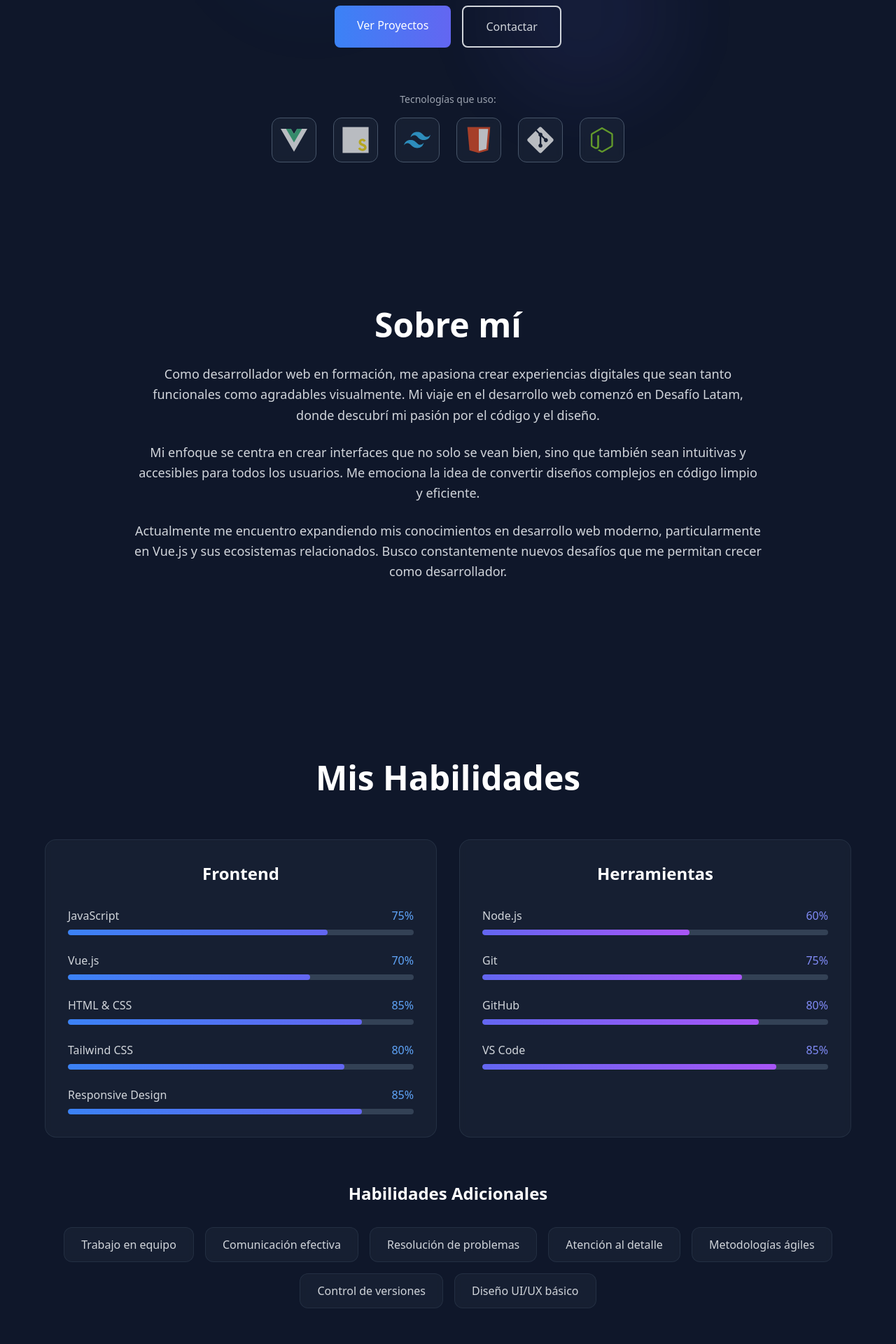
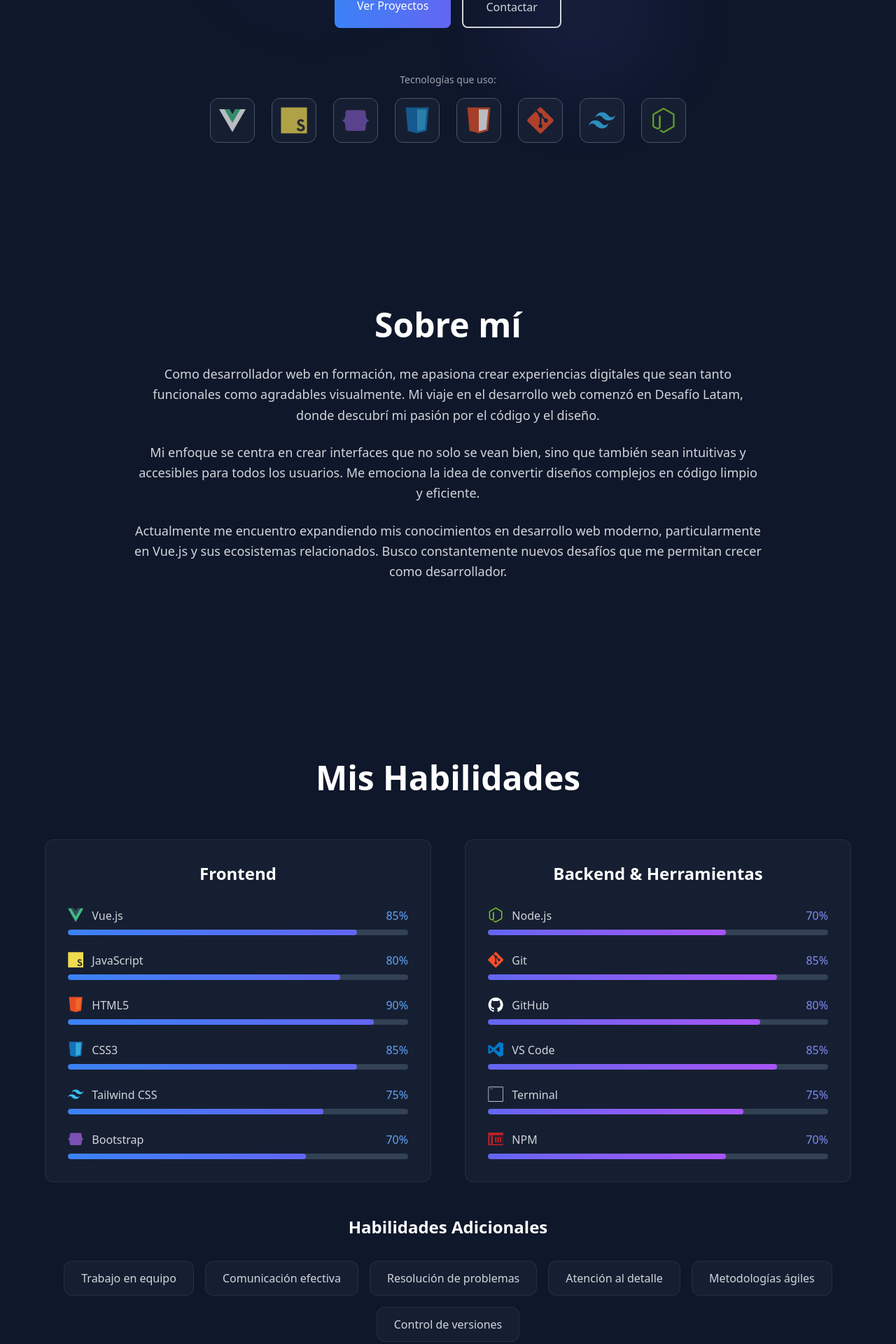
Before and after one commit to FideoKojima/mi-portafolio, a Vue app: page / in a window 1280 px wide. Shown: the part 456-2376 px from the top of the page at 70% size. Built offline with nearby package versions, Linux system fonts and the light colour scheme.

Commit message:
refactor HeroSection.vue to enhance layout and add tooltips for technologies

```diff
--- a/src/components/HeroSection.vue
+++ b/src/components/HeroSection.vue
@@ -16,12 +16,8 @@
     >
       <div class="text-center max-w-4xl">
         <!-- Introducción animada -->
-        <div class="inline-block mb-6 mt-16">
-          <span
-            class="bg-blue-500/10 text-blue-400 px-6 py-2 rounded-full text-sm font-medium tracking-wide mt-4"
-          >
-            Desarrollador Web Frontend
-          </span>
+        <div class="mb-8">
+          <p class="text-gray-400 text-base">Desarrollador Web Frontend</p>
         </div>
 
         <!-- Nombre -->
@@ -63,9 +59,16 @@
           <div class="flex flex-wrap justify-center gap-6">
             <div
               v-for="tech in technologies"
-              :key="tech"
-              class="group w-16 h-16 flex items-center justify-center p-3 bg-slate-800/50 rounded-xl backdrop-blur-sm hover:bg-slate-700/50 transition-all duration-300 border border-slate-600"
+              :key="tech.name"
+              class="group relative w-16 h-16 flex items-center justify-center p-3 bg-slate-800/50 rounded-xl backdrop-blur-sm hover:bg-slate-700/50 transition-all duration-300 border border-slate-600 hover:-translate-y-2 hover:shadow-lg hover:shadow-blue-500/20 cursor-pointer"
             >
+              <!-- Tooltip -->
+              <div
+                class="absolute -top-10 px-3 py-1 bg-gray-900 text-white text-sm rounded-md opacity-0 group-hover:opacity-100 transition-opacity duration-300 pointer-events-none whitespace-nowrap"
+              >
+                {{ tech.name }}
+              </div>
+
               <div class="w-full h-full opacity-70 group-hover:opacity-100 transition-opacity">
                 <svg class="w-full h-full" viewBox="0 0 128 128" v-html="tech.paths"></svg>
               </div>
@@ -80,24 +83,38 @@
 <script setup>
 const technologies = [
   {
+    name: 'Vue.js',
     paths: `<path fill="#fff" d="M78.8,10L64,35.4L49.2,10H0l64,110l64-110C128,10,78.8,10,78.8,10z"/>
             <path fill="#41B883" d="M78.8,10L64,35.4L49.2,10H25.6L64,76l38.4-66H78.8z"/>`,
   },
   {
-    paths: `<path fill="#fff" d="M1.408 1.408h125.184v125.185H1.408z"/>
-            <path fill="#F7DF1E" d="M116.347 96.736c-.917-5.711-4.641-10.508-15.672-14.981-3.832-1.761-8.104-3.022-9.377-5.926-.452-1.69-.512-2.642-.226-3.665.821-3.32 4.784-4.355 7.925-3.403 2.023.678 3.938 2.237 5.093 4.724 5.402-3.498 5.391-3.475 9.163-5.879-1.381-2.141-2.118-3.129-3.022-4.045-3.249-3.629-7.676-5.498-14.756-5.355l-3.688.477c-3.534.893-6.902 2.748-8.877 5.235-5.926 6.724-4.236 18.492 2.975 23.335 7.104 5.332 17.54 6.545 18.873 11.531 1.297 6.104-4.486 8.08-10.234 7.378-4.236-.881-6.592-3.034-9.139-6.949-4.688 2.713-4.688 2.713-9.508 5.485 1.143 2.499 2.344 3.63 4.26 5.795 9.068 9.198 31.76 8.746 35.83-5.176.165-.478 1.261-3.666.38-8.581z"/>`,
+    name: 'JavaScript',
+    paths: `<path fill="#F0DB4F" d="M1.408 1.408h125.184v125.185H1.408z"/>
+            <path fill="#323330" d="M116.347 96.736c-.917-5.711-4.641-10.508-15.672-14.981-3.832-1.761-8.104-3.022-9.377-5.926-.452-1.69-.512-2.642-.226-3.665.821-3.32 4.784-4.355 7.925-3.403 2.023.678 3.938 2.237 5.093 4.724 5.402-3.498 5.391-3.475 9.163-5.879-1.381-2.141-2.118-3.129-3.022-4.045-3.249-3.629-7.676-5.498-14.756-5.355l-3.688.477c-3.534.893-6.902 2.748-8.877 5.235-5.926 6.724-4.236 18.492 2.975 23.335 7.104 5.332 17.54 6.545 18.873 11.531 1.297 6.104-4.486 8.08-10.234 7.378-4.236-.881-6.592-3.034-9.139-6.949-4.688 2.713-4.688 2.713-9.508 5.485 1.143 2.499 2.344 3.63 4.26 5.795 9.068 9.198 31.76 8.746 35.83-5.176.165-.478 1.261-3.666.38-8.581z"/>`,
   },
   {
-    paths: `<path fill="#38BDF8" d="M64.004 25.602c-17.067 0-27.73 8.53-32 25.597c6.398-8.531 13.867-11.73 22.398-9.597c4.871 1.214 8.352 4.746 12.207 8.66C72.883 56.629 80.145 64 96.004 64c17.066 0 27.73-8.531 32-25.602c-6.399 8.536-13.867 11.735-22.399 9.602c-4.87-1.215-8.347-4.746-12.207-8.66c-6.27-6.367-13.53-13.738-29.394-13.738zM32.004 64c-17.066 0-27.73 8.531-32 25.602C6.402 81.066 13.87 77.867 22.402 80c4.871 1.215 8.352 4.746 12.207 8.66c6.274 6.367 13.536 13.738 29.395 13.738c17.066 0 27.73-8.53 32-25.597c-6.399 8.531-13.867 11.73-22.399 9.597c-4.87-1.214-8.347-4.746-12.207-8.66C55.128 71.371 47.868 64 32.004 64z"/>`,
+    name: 'Bootstrap',
+    paths: `<path fill="#7952B3" d="M14.985 27.712c-.237-6.815 5.072-13.099 12.249-13.099h73.54c7.177 0 12.486 6.284 12.249 13.099-.228 6.546.068 15.026 2.202 21.94 2.141 6.936 5.751 11.319 11.664 11.883v6.387c-5.913.564-9.523 4.947-11.664 11.883-2.134 6.914-2.43 15.394-2.202 21.94.237 6.815-5.072 13.098-12.249 13.098h-73.54c-7.177 0-12.486-6.284-12.249-13.098.228-6.546-.068-15.026-2.203-21.94-2.14-6.935-5.76-11.319-11.673-11.883v-6.387c5.913-.563 9.533-4.947 11.673-11.883 2.135-6.914 2.43-15.394 2.203-21.94z"/>`,
   },
   {
+    name: 'CSS3',
+    paths: `<path fill="#1572B6" d="M18.814 114.123L8.76 1.352h110.48l-10.064 112.754-45.243 12.543-45.119-12.526z"/><path fill="#33A9DC" d="M64.001 117.062l36.559-10.136 8.601-96.354h-45.16v106.49z"/>`,
+  },
+  {
+    name: 'HTML5',
     paths: `<path fill="#E44D26" d="M19.037 113.876L9.032 1.661h109.936l-10.016 112.198-45.019 12.48z"/>
             <path fill="#fff" d="M64 116.8l36.378-10.086 8.559-95.878H64z"/>`,
   },
   {
-    paths: `<path fill="#fff" d="M124.737 58.378L69.621 3.264c-3.172-3.174-8.32-3.174-11.497 0L46.68 14.71l14.518 14.518c3.375-1.139 7.243-.375 9.932 2.314c2.703 2.706 3.461 6.607 2.294 9.993l13.992 13.993c3.385-1.167 7.292-.413 9.994 2.295c3.78 3.777 3.78 9.9 0 13.679a9.673 9.673 0 01-13.683 0c-2.842-2.844-3.545-7.019-2.105-10.521L68.574 47.933l-.002 34.341a9.708 9.708 0 012.559 1.828c3.778 3.777 3.778 9.898 0 13.683c-3.779 3.777-9.904 3.777-13.679 0c-3.778-3.784-3.778-9.905 0-13.683a9.65 9.65 0 013.167-2.11V47.333a9.581 9.581 0 01-3.167-2.111c-2.862-2.86-3.551-7.06-2.083-10.576L40.983 20.333L3.229 58.123c-3.175 3.177-3.175 8.325 0 11.5l55.117 55.114c3.174 3.174 8.32 3.174 11.499 0l54.858-54.858c3.174-3.176 3.174-8.327.034-11.501z"/>`,
+    name: 'Git',
+    paths: `<path fill="#F34F29" d="M124.737 58.378L69.621 3.264c-3.172-3.174-8.32-3.174-11.497 0L46.68 14.71l14.518 14.518c3.375-1.139 7.243-.375 9.932 2.314c2.703 2.706 3.461 6.607 2.294 9.993l13.992 13.993c3.385-1.167 7.292-.413 9.994 2.295c3.78 3.777 3.78 9.9 0 13.679a9.673 9.673 0 01-13.683 0c-2.842-2.844-3.545-7.019-2.105-10.521L68.574 47.933l-.002 34.341a9.708 9.708 0 012.559 1.828c3.778 3.777 3.778 9.898 0 13.683c-3.779 3.777-9.904 3.777-13.679 0c-3.778-3.784-3.778-9.905 0-13.683a9.65 9.65 0 013.167-2.11V47.333a9.581 9.581 0 01-3.167-2.111c-2.862-2.86-3.551-7.06-2.083-10.576L40.983 20.333L3.229 58.123c-3.175 3.177-3.175 8.325 0 11.5l55.117 55.114c3.174 3.174 8.32 3.174 11.499 0l54.858-54.858c3.174-3.176 3.174-8.327.034-11.501z"/>`,
   },
   {
+    name: 'Tailwind CSS',
+    paths: `<path fill="#38BDF8" d="M64.004 25.602c-17.067 0-27.73 8.53-32 25.597c6.398-8.531 13.867-11.73 22.398-9.597c4.871 1.214 8.352 4.746 12.207 8.66C72.883 56.629 80.145 64 96.004 64c17.066 0 27.73-8.531 32-25.602c-6.399 8.536-13.867 11.735-22.399 9.602c-4.87-1.215-8.347-4.746-12.207-8.66c-6.27-6.367-13.53-13.738-29.394-13.738zM32.004 64c-17.066 0-27.73 8.531-32 25.602C6.402 81.066 13.87 77.867 22.402 80c4.871 1.215 8.352 4.746 12.207 8.66c6.274 6.367 13.536 13.738 29.395 13.738c17.066 0 27.73-8.53 32-25.597c-6.399 8.531-13.867 11.73-22.399 9.597c-4.87-1.214-8.347-4.746-12.207-8.66C55.128 71.371 47.868 64 32.004 64z"/>`,
+  },
+  {
+    name: 'Node.js',
     paths: `<path fill="#83CD29" d="M112.771 30.334L68.674 4.729c-2.781-1.584-6.402-1.584-9.205 0L14.901 30.334C12.031 31.985 10 35.088 10 38.407v51.142c0 3.319 2.084 6.423 4.954 8.083l11.775 6.688c5.628 2.772 7.617 2.772 10.178 2.772c8.333 0 13.093-5.039 13.093-13.828v-50.49c0-.713-.371-1.774-1.071-1.774h-5.623C42.594 41 41 42.061 41 42.773v50.49c0 3.896-3.524 7.773-10.11 4.48L18.723 90.73c-.424-.23-.723-.693-.723-1.181V38.407c0-.482.555-.966.982-1.213l44.424-25.561c.415-.235 1.025-.235 1.439 0l43.882 25.555c.42.253.272.722.272 1.219v51.142c0 .488.183.963-.232 1.198l-44.086 25.576c-.378.227-.847.227-1.261 0l-11.307-6.749c-.341-.198-.746-.269-1.073-.086c-3.146 1.783-3.726 2.02-6.677 3.043c-.726.253-1.797.692.41 1.929l14.798 8.754a9.294 9.294 0 004.647 1.246c1.642 0 3.25-.426 4.667-1.246l43.885-25.582c2.87-1.672 4.23-4.764 4.23-8.083V38.407c0-3.319-1.36-6.414-4.229-8.073z"/>`,
   },
 ]
--- a/src/components/SkillsSection.vue
+++ b/src/components/SkillsSection.vue
@@ -1,26 +1,27 @@
 <template>
   <section id="skills" class="py-24 bg-slate-900">
     <div class="container mx-auto px-4">
-      <!-- Encabezado -->
-      <div class="max-w-4xl mx-auto text-center mb-16">
-        <h2 class="text-4xl md:text-5xl font-bold text-white mb-8">Mis Habilidades</h2>
+      <h2 class="text-4xl md:text-5xl font-bold text-white text-center mb-16">Mis Habilidades</h2>
+
+      <div class="max-w-6xl mx-auto grid md:grid-cols-2 gap-12">
+        <!-- Frontend Skills -->
+        <div class="bg-slate-800/50 rounded-xl p-8 backdrop-blur-sm border border-slate-700/50">
+          <h3 class="text-2xl font-semibold text-white mb-8 text-center">Frontend</h3>
+          <div class="space-y-6">
+            <div v-for="skill in frontendSkills" :key="skill.name">
+              <div class="flex items-center gap-3 mb-2">
+                <!-- Ícono -->
+                <div class="w-6 h-6">
+                  <svg viewBox="0 0 128 128" v-html="skill.icon"></svg>
                 </div>
-
-      <div class="max-w-6xl mx-auto">
-        <!-- Skills Grid -->
-        <div class="grid md:grid-cols-2 gap-8 mb-16">
-          <!-- Frontend Skills -->
-          <div class="bg-slate-800/50 backdrop-blur-sm rounded-2xl p-8 border border-slate-700/50">
-            <h3 class="text-2xl font-bold text-white mb-8 text-center">Frontend</h3>
-            <div class="space-y-6">
-              <div class="skill-item" v-for="skill in frontendSkills" :key="skill.name">
-                <div class="flex justify-between mb-2">
+                <div class="flex justify-between items-center w-full">
                   <span class="text-gray-300">{{ skill.name }}</span>
                   <span class="text-blue-400">{{ skill.level }}%</span>
                 </div>
+              </div>
               <div class="h-2 bg-slate-700 rounded-full overflow-hidden">
                 <div
-                    class="h-full bg-gradient-to-r from-blue-500 to-indigo-500 rounded-full"
+                  class="h-full bg-gradient-to-r from-blue-500 to-indigo-500 rounded-full transition-all duration-700"
                   :style="{ width: `${skill.level}%` }"
                 ></div>
               </div>
@@ -28,18 +29,24 @@
           </div>
         </div>
 
-          <!-- Tools -->
-          <div class="bg-slate-800/50 backdrop-blur-sm rounded-2xl p-8 border border-slate-700/50">
-            <h3 class="text-2xl font-bold text-white mb-8 text-center">Herramientas</h3>
+        <!-- Backend Skills -->
+        <div class="bg-slate-800/50 rounded-xl p-8 backdrop-blur-sm border border-slate-700/50">
+          <h3 class="text-2xl font-semibold text-white mb-8 text-center">Backend & Herramientas</h3>
           <div class="space-y-6">
-              <div class="skill-item" v-for="skill in backendSkills" :key="skill.name">
-                <div class="flex justify-between mb-2">
+            <div v-for="skill in backendSkills" :key="skill.name">
+              <div class="flex items-center gap-3 mb-2">
+                <!-- Ícono -->
+                <div class="w-6 h-6">
+                  <svg viewBox="0 0 128 128" v-html="skill.icon"></svg>
+                </div>
+                <div class="flex justify-between items-center w-full">
                   <span class="text-gray-300">{{ skill.name }}</span>
                   <span class="text-indigo-400">{{ skill.level }}%</span>
                 </div>
+              </div>
               <div class="h-2 bg-slate-700 rounded-full overflow-hidden">
                 <div
-                    class="h-full bg-gradient-to-r from-indigo-500 to-purple-500 rounded-full"
+                  class="h-full bg-gradient-to-r from-indigo-500 to-purple-500 rounded-full transition-all duration-700"
                   :style="{ width: `${skill.level}%` }"
                 ></div>
               </div>
@@ -48,17 +55,16 @@
         </div>
       </div>
 
-        <!-- Soft Skills -->
-        <div class="text-center">
-          <h3 class="text-2xl font-bold text-white mb-8">Habilidades Adicionales</h3>
+      <!-- Additional Skills -->
+      <div class="max-w-6xl mx-auto mt-12 text-center">
+        <h3 class="text-2xl font-semibold text-white mb-8">Habilidades Adicionales</h3>
         <div class="flex flex-wrap justify-center gap-4">
           <div
             v-for="skill in softSkills"
             :key="skill"
-              class="px-6 py-3 bg-slate-800/50 backdrop-blur-sm rounded-xl border border-slate-700/50 text-gray-300 hover:bg-slate-700/50 transition-colors duration-300"
+            class="px-6 py-3 bg-slate-800/50 text-gray-300 rounded-xl border border-slate-700/50 hover:bg-slate-700/50 transition-all duration-300"
           >
             {{ skill }}
-            </div>
           </div>
         </div>
       </div>
@@ -68,18 +74,73 @@
 
 <script setup>
 const frontendSkills = [
-  { name: 'JavaScript', level: 75 },
-  { name: 'Vue.js', level: 70 },
-  { name: 'HTML & CSS', level: 85 },
-  { name: 'Tailwind CSS', level: 80 },
-  { name: 'Responsive Design', level: 85 },
+  {
+    name: 'Vue.js',
+    level: 85,
+    icon: `<path fill="#42b883" d="M78.8,10L64,35.4L49.2,10H0l64,110l64-110C128,10,78.8,10,78.8,10z"/>
+           <path fill="#35495e" d="M78.8,10L64,35.4L49.2,10H25.6L64,76l38.4-66H78.8z"/>`,
+  },
+  {
+    name: 'JavaScript',
+    level: 80,
+    icon: `<path fill="#F0DB4F" d="M1.408 1.408h125.184v125.185H1.408z"/>
+           <path fill="#323330" d="M116.347 96.736c-.917-5.711-4.641-10.508-15.672-14.981-3.832-1.761-8.104-3.022-9.377-5.926-.452-1.69-.512-2.642-.226-3.665.821-3.32 4.784-4.355 7.925-3.403 2.023.678 3.938 2.237 5.093 4.724 5.402-3.498 5.391-3.475 9.163-5.879-1.381-2.141-2.118-3.129-3.022-4.045-3.249-3.629-7.676-5.498-14.756-5.355l-3.688.477c-3.534.893-6.902 2.748-8.877 5.235-5.926 6.724-4.236 18.492 2.975 23.335 7.104 5.332 17.54 6.545 18.873 11.531 1.297 6.104-4.486 8.08-10.234 7.378-4.236-.881-6.592-3.034-9.139-6.949-4.688 2.713-4.688 2.713-9.508 5.485 1.143 2.499 2.344 3.63 4.26 5.795 9.068 9.198 31.76 8.746 35.83-5.176.165-.478 1.261-3.666.38-8.581z"/>`,
+  },
+  {
+    name: 'HTML5',
+    level: 90,
+    icon: `<path fill="#E44D26" d="M19.037 113.876L9.032 1.661h109.936l-10.016 112.198-45.019 12.48z"/>
+           <path fill="#F16529" d="M64 116.8l36.378-10.086 8.559-95.878H64z"/>`,
+  },
+  {
+    name: 'CSS3',
+    level: 85,
+    icon: `<path fill="#1572B6" d="M18.814 114.123L8.76 1.352h110.48l-10.064 112.754-45.243 12.543-45.119-12.526z"/>
+           <path fill="#33A9DC" d="M64.001 117.062l36.559-10.136 8.601-96.354h-45.16v106.49z"/>`,
+  },
+  {
+    name: 'Tailwind CSS',
+    level: 75,
+    icon: `<path fill="#38BDF8" d="M64.004 25.602c-17.067 0-27.73 8.53-32 25.597c6.398-8.531 13.867-11.73 22.398-9.597c4.871 1.214 8.352 4.746 12.207 8.66C72.883 56.629 80.145 64 96.004 64c17.066 0 27.73-8.531 32-25.602c-6.399 8.536-13.867 11.735-22.399 9.602c-4.87-1.215-8.347-4.746-12.207-8.66c-6.27-6.367-13.53-13.738-29.394-13.738zM32.004 64c-17.066 0-27.73 8.531-32 25.602C6.402 81.066 13.87 77.867 22.402 80c4.871 1.215 8.352 4.746 12.207 8.66c6.274 6.367 13.536 13.738 29.395 13.738c17.066 0 27.73-8.53 32-25.597c-6.399 8.531-13.867 11.73-22.399 9.597c-4.87-1.214-8.347-4.746-12.207-8.66C55.128 71.371 47.868 64 32.004 64z"/>`,
+  },
+  {
+    name: 'Bootstrap',
+    level: 70,
+    icon: `<path fill="#7952B3" d="M14.985 27.712c-.237-6.815 5.072-13.099 12.249-13.099h73.54c7.177 0 12.486 6.284 12.249 13.099-.228 6.546.068 15.026 2.202 21.94 2.141 6.936 5.751 11.319 11.664 11.883v6.387c-5.913.564-9.523 4.947-11.664 11.883-2.134 6.914-2.43 15.394-2.202 21.94.237 6.815-5.072 13.098-12.249 13.098h-73.54c-7.177 0-12.486-6.284-12.249-13.098.228-6.546-.068-15.026-2.203-21.94-2.14-6.935-5.76-11.319-11.673-11.883v-6.387c5.913-.563 9.533-4.947 11.673-11.883 2.135-6.914 2.43-15.394 2.203-21.94z"/>`,
+  },
 ]
 
 const backendSkills = [
-  { name: 'Node.js', level: 60 },
-  { name: 'Git', level: 75 },
-  { name: 'GitHub', level: 80 },
-  { name: 'VS Code', level: 85 },
+  {
+    name: 'Node.js',
+    level: 70,
+    icon: `<path fill="#83CD29" d="M112.771 30.334L68.674 4.729c-2.781-1.584-6.402-1.584-9.205 0L14.901 30.334C12.031 31.985 10 35.088 10 38.407v51.142c0 3.319 2.084 6.423 4.954 8.083l11.775 6.688c5.628 2.772 7.617 2.772 10.178 2.772c8.333 0 13.093-5.039 13.093-13.828v-50.49c0-.713-.371-1.774-1.071-1.774h-5.623C42.594 41 41 42.061 41 42.773v50.49c0 3.896-3.524 7.773-10.11 4.48L18.723 90.73c-.424-.23-.723-.693-.723-1.181V38.407c0-.482.555-.966.982-1.213l44.424-25.561c.415-.235 1.025-.235 1.439 0l43.882 25.555c.42.253.272.722.272 1.219v51.142c0 .488.183.963-.232 1.198l-44.086 25.576c-.378.227-.847.227-1.261 0l-11.307-6.749c-.341-.198-.746-.269-1.073-.086c-3.146 1.783-3.726 2.02-6.677 3.043c-.726.253-1.797.692.41 1.929l14.798 8.754a9.294 9.294 0 004.647 1.246c1.642 0 3.25-.426 4.667-1.246l43.885-25.582c2.87-1.672 4.23-4.764 4.23-8.083V38.407c0-3.319-1.36-6.414-4.229-8.073z"/>`,
+  },
+  {
+    name: 'Git',
+    level: 85,
+    icon: `<path fill="#F34F29" d="M124.737 58.378L69.621 3.264c-3.172-3.174-8.32-3.174-11.497 0L46.68 14.71l14.518 14.518c3.375-1.139 7.243-.375 9.932 2.314c2.703 2.706 3.461 6.607 2.294 9.993l13.992 13.993c3.385-1.167 7.292-.413 9.994 2.295c3.78 3.777 3.78 9.9 0 13.679a9.673 9.673 0 01-13.683 0c-2.842-2.844-3.545-7.019-2.105-10.521L68.574 47.933l-.002 34.341a9.708 9.708 0 012.559 1.828c3.778 3.777 3.778 9.898 0 13.683c-3.779 3.777-9.904 3.777-13.679 0c-3.778-3.784-3.778-9.905 0-13.683a9.65 9.65 0 013.167-2.11V47.333a9.581 9.581 0 01-3.167-2.111c-2.862-2.86-3.551-7.06-2.083-10.576L40.983 20.333L3.229 58.123c-3.175 3.177-3.175 8.325 0 11.5l55.117 55.114c3.174 3.174 8.32 3.174 11.499 0l54.858-54.858c3.174-3.176 3.174-8.327.034-11.501z"/>`,
+  },
+  {
+    name: 'GitHub',
+    level: 80,
+    icon: `<path fill="#fff" d="M64 5.103c-33.347 0-60.388 27.035-60.388 60.388 0 26.682 17.303 49.317 41.297 57.303 3.017.56 4.125-1.31 4.125-2.905 0-1.44-.056-6.197-.082-11.243-16.8 3.653-20.345-7.125-20.345-7.125-2.747-6.98-6.705-8.836-6.705-8.836-5.48-3.748.413-3.67.413-3.67 6.063.425 9.257 6.223 9.257 6.223 5.386 9.23 14.127 6.562 17.573 5.02.542-3.903 2.107-6.568 3.834-8.076-13.413-1.525-27.514-6.705-27.514-29.843 0-6.593 2.36-11.98 6.223-16.21-.628-1.52-2.695-7.662.584-15.98 0 0 5.07-1.623 16.61 6.19C53.7 35 58.867 34.327 64 34.304c5.13.023 10.3.694 15.127 2.033 11.526-7.813 16.59-6.19 16.59-6.19 3.287 8.317 1.22 14.46.593 15.98 3.872 4.23 6.215 9.617 6.215 16.21 0 23.194-14.127 28.3-27.574 29.796 2.167 1.874 4.097 5.55 4.097 11.183 0 8.08-.07 14.583-.07 16.572 0 1.607 1.088 3.49 4.148 2.897 23.98-7.994 41.263-30.622 41.263-57.294C124.388 32.14 97.35 5.104 64 5.104z"/>`,
+  },
+  {
+    name: 'VS Code',
+    level: 85,
+    icon: `<path fill="#007ACC" d="M95 2.3l30.5 12.3v98.7L94.8 125.7 45.8 77l-31 24.1L2.5 94.9V33.1l12.3-5.9 31 24.3ZM14.8 45.7V83.2l18.5-19Zm48.1 18.5L94.8 89.3V39Z"/>`,
+  },
+  {
+    name: 'Terminal',
+    level: 75,
+    icon: `<path fill="#fff" d="M7 3h114c2.2 0 4 1.8 4 4v114c0 2.2-1.8 4-4 4H7c-2.2 0-4-1.8-4-4V7c0-2.2 1.8-4 4-4zm114.4 118V7H6.6v114h114.8z"/><path fill="#fff" d="M18.2 19.5c0-1.1.9-2 2-2s2 .9 2 2-.9 2-2 2-2-.9-2-2zm9.2 0c0-1.1.9-2 2-2s2 .9 2 2-.9 2-2 2-2-.9-2-2zm9.2 0c0-1.1.9-2 2-2s2 .9 2 2-.9 2-2 2-2-.9-2-2z"/>`,
+  },
+  {
+    name: 'NPM',
+    level: 70,
+    icon: `<path fill="#C12127" d="M2,10.9v104.1h124v-104H2z M25.9,105.5H14.6V32.4h11.3V105.5z M124.3,105.5H40.6V32.4h83.7V105.5z"/><path fill="#C12127" d="M70.9,45.2v47.1h-12V45.2H70.9z M90.5,45.2v47.1h-12V45.2H90.5z M110.1,45.2v47.1h-12V45.2H110.1z"/>`,
+  },
 ]
 
 const softSkills = [
@@ -89,6 +150,11 @@ const softSkills = [
   'Atención al detalle',
   'Metodologías ágiles',
   'Control de versiones',
-  'Diseño UI/UX básico',
 ]
 </script>
+
+<style scoped>
+.skill-bar-animation {
+  transition: width 1s ease-in-out;
+}
+</style>
```
Lines whose indentation alone changed are shown as unchanged.
